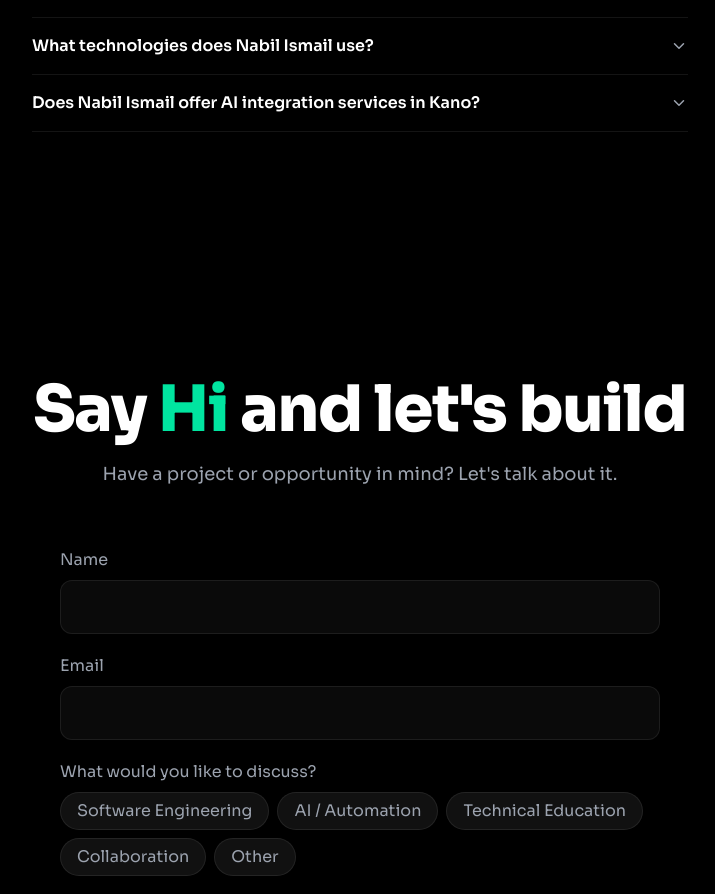
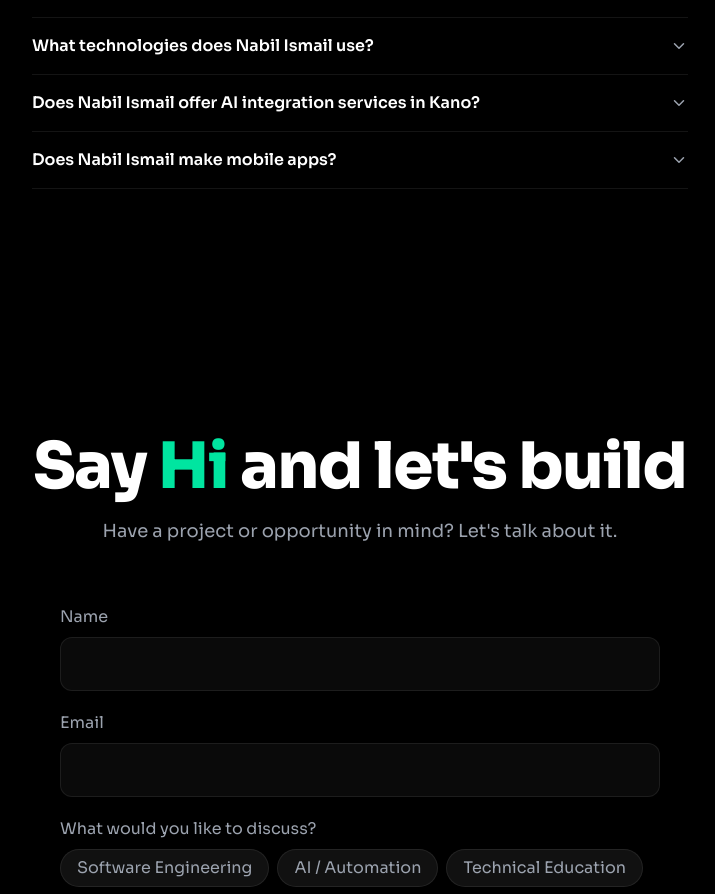
Before and after one commit to Nabil-00/my-portfolio, a React (Vite) app: page / in a window 1280 px wide. Shown: the part 8706-9600 px from the top of the page, without its empty margins (280-995 px from the left). Built offline with nearby package versions, Linux system fonts and the light colour scheme.

Commit message:
feat: add mobile apps FAQ question

```diff
--- a/index.html
+++ b/index.html
@@ -180,6 +180,14 @@
                 "@type": "Answer",
                 "text": "Yes, Nabil Ismail offers AI integration services in Kano, Nigeria. Services include Large Language Model (LLM) integration, document processing, prompt engineering, and workflow automation for organizations looking to adopt AI-powered tools."
               }
+            },
+            {
+              "@type": "Question",
+              "name": "Does Nabil Ismail make mobile apps?",
+              "acceptedAnswer": {
+                "@type": "Answer",
+                "text": "Yes, Nabil Ismail builds mobile applications using Flutter and React. His ClassiFy project is an intelligent attendance and classroom management system with both web and mobile interfaces built with Flutter, React, Node.js, and PostgreSQL."
+              }
             }
           ]
         }
--- a/src/data/siteContent.js
+++ b/src/data/siteContent.js
@@ -284,6 +284,10 @@ const siteContent = {
         {
           question: "Does Nabil Ismail offer AI integration services in Kano?",
           answer: "Yes, Nabil Ismail offers AI integration services in Kano, Nigeria. Services include Large Language Model (LLM) integration, document processing, prompt engineering, and workflow automation for organizations looking to adopt AI-powered tools."
+        },
+        {
+          question: "Does Nabil Ismail make mobile apps?",
+          answer: "Yes, Nabil Ismail builds mobile applications using Flutter and React. His ClassiFy project is an intelligent attendance and classroom management system with both web and mobile interfaces built with Flutter, React, Node.js, and PostgreSQL."
         }
       ],
     },
```
